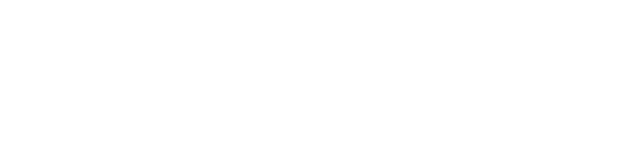
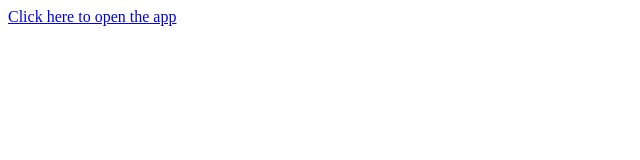
Before and after one commit to DmoneyReza/DmoneyReza.github.io, a plain HTML site: page index.html in a window 1280 px wide. Shown: the whole page, without its empty margins (0-640 px from the left). Drawn offline with Linux system fonts and the light colour scheme.

Commit message:
link added

```diff
--- a/index.html
+++ b/index.html
@@ -6,6 +6,8 @@
     <title>Document</title>
 </head>
 <body>
-
+    <a href="intent://dmoney.com?qr=123456#Intent;scheme=https;package=com.example.app;S.browser_fallback_url=https://play.google.com/store/apps/details?id=com.example.app;end">
+        Click here to open the app
+    </a>
 </body>
 </html>
```
